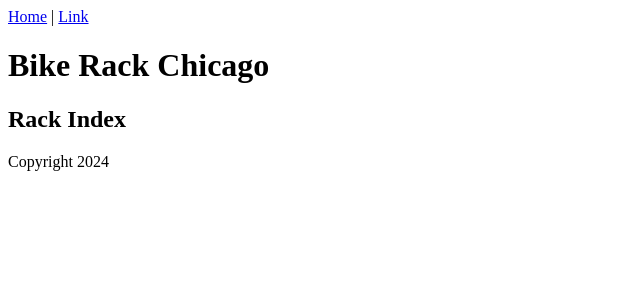
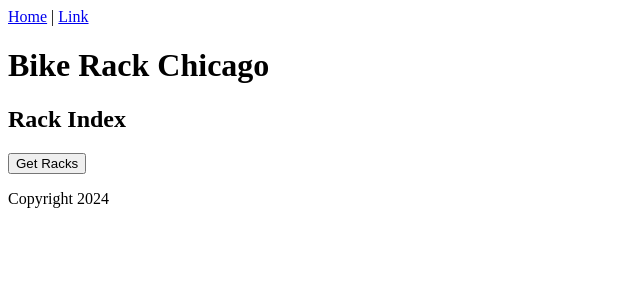
Before and after one commit to jmbehlmann/bike-rack-chicago-frontend, a React (Vite) app: page / in a window 1280 px wide. Shown: the top 300 px of the page, without its empty margins (0-640 px from the left). Built offline with nearby package versions, Linux system fonts and the light colour scheme.

Commit message:
basic rack index action

```diff
--- a/src/components/RackIndex.jsx
+++ b/src/components/RackIndex.jsx
@@ -1,9 +1,34 @@
-
+import axios from "axios"
+import { useState } from "react"
 
 export function RackIndex() {
+  const [racks, setRacks] = useState([])
+
+  const getRacks = async () => {
+    console.log("getRacks");
+    try {
+      const response = await axios.get("http://localhost:3000/bike_racks.json");
+      console.log(response.data);
+      setRacks(response.data);
+    } catch (error) {
+      console.error("Error fetching racks:", error);
+    }
+  };
+
   return (
     <div>
       <h2>Rack Index</h2>
+      <button onClick={getRacks}>Get Racks</button>
+      {racks.map((rack) => (
+        <div key={rack.id}>
+          <h3>Name/Neighborhood: {rack.name}</h3>
+          <p>description: {rack.description}</p>
+          <p>quantity: {rack.quantity}</p>
+          <p>style: {rack.style}</p>
+          <p>latitude: {rack.latitude}</p>
+          <p>longitude: {rack.longitude}</p>
+        </div>
+      ))}
     </div>
   )
 }
```
